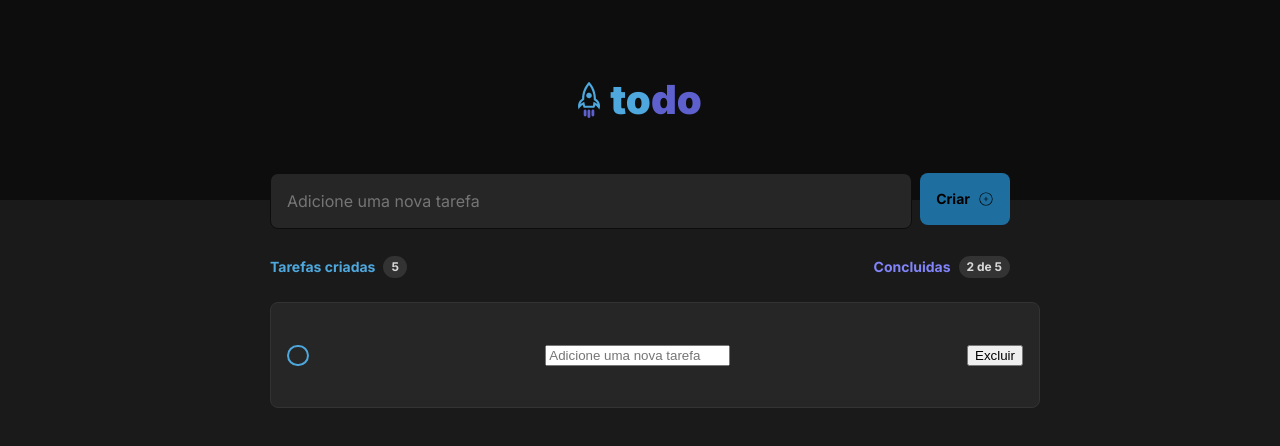
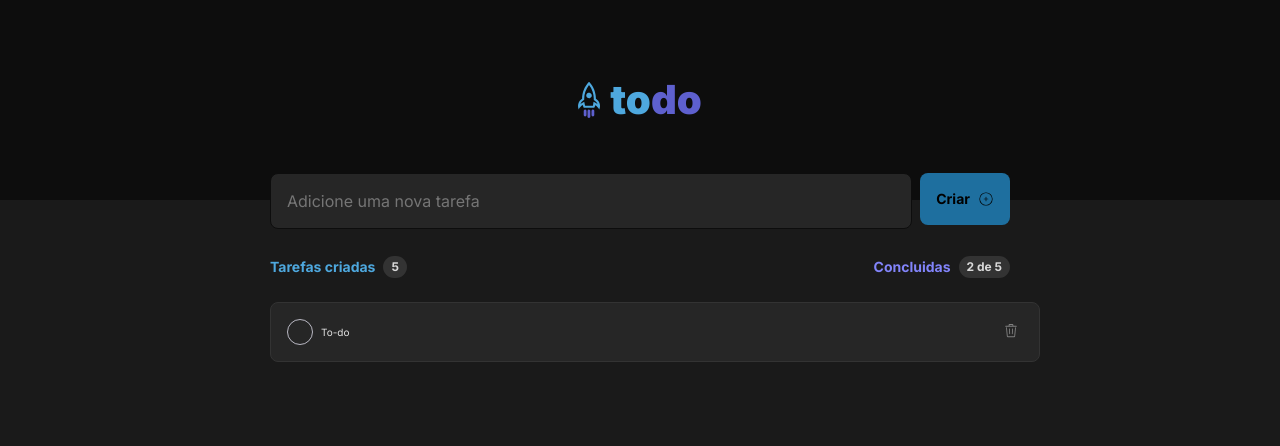
Before and after one commit to gabrielbrandaosales/todo-app-backend, a React (Vite) app in the folder frontend/: page / in a window 1280 px wide. Shown: the top 446 px of the page. Built offline with nearby package versions, Linux system fonts and the light colour scheme.

Commit message:
:sparkles: feat: button delete

```diff
--- a/frontend/src/Components/NewTask/index.tsx
+++ b/frontend/src/Components/NewTask/index.tsx
@@ -1,21 +1,29 @@
+import { GoTrash } from 'react-icons/go';
 import './styles.css';
 
 const NewTask = () => {
   return (
-    <div className="item">
-      <div className="checkbox-wrapper-18">
-        <div className="round">
-          <input type="checkbox" id="checkbox-18" />
-          <label htmlFor="checkbox-18"></label>
-        </div>
-      </div>
-
+    <div className="checkbox-wrapper-15 item">
       <input
-        className="title"
-        type="text"
-        placeholder="Adicione uma nova tarefa"
+        className="inp-cbx"
+        id="cbx-15"
+        type="checkbox"
+        style={{ display: 'none' }}
       />
-      <button>Excluir</button>
+      <label className="cbx" htmlFor="cbx-15">
+        <span>
+          <svg width="12px" height="9px" viewBox="0 0 12 9">
+            <polyline points="1 5 4 8 11 1"></polyline>
+          </svg>
+        </span>
+        <span>To-do</span>
+      </label>
+      <button
+        aria-label="Excluir tarefa"
+        title="Excluir tarefa"
+        className="btn-trash">
+        <GoTrash size={14} />
+      </button>
     </div>
   );
 };
--- a/frontend/src/Components/NewTask/styles.css
+++ b/frontend/src/Components/NewTask/styles.css
@@ -5,7 +5,6 @@
   align-items: center;
 
   width: 736px;
-  height: 72px;
   gap: 12px;
   border-radius: 8px;
   border-width: 1px;
@@ -15,56 +14,116 @@
 
   border: 1px solid var(--gray-400);
 }
-.checkbox-wrapper-18 .round {
-  position: relative;
+
+.btn-trash {
+  padding: 0;
+  margin: 0;
+  height: 24px;
+  width: 24px;
+  border: 4px;
+  background-color: transparent;
+  color: var(--gray-300);
+  cursor: pointer;
 }
 
-.checkbox-wrapper-18 .round label {
-  background-color: transparent;
-  border: 2px solid var(--blue);
-  border-radius: 50%;
-  cursor: pointer;
-  height: 17.5px;
-  width: 17.5px;
-  display: block;
+.btn-trash:hover {
+  color: var(--danger);
+  height: 24px;
+  width: 24px;
+  border-radius: 4px;
+  background-color: var(--gray-400);
 }
 
-.checkbox-wrapper-18 .round label:after {
-  border: 2px solid var(--gray-100);
-  border-top: none;
-  border-right: none;
+.checkbox-wrapper-15 .cbx {
+  -webkit-user-select: none;
+  user-select: none;
+  -webkit-tap-highlight-color: transparent;
+  cursor: pointer;
+}
+.checkbox-wrapper-15 .cbx span {
+  display: inline-block;
+  vertical-align: middle;
+  transform: translate3d(0, 0, 0);
+}
+.checkbox-wrapper-15 .cbx span:first-child {
+  position: relative;
+  width: 24px;
+  height: 24px;
+  border-radius: 50%;
+  transform: scale(1);
+  vertical-align: middle;
+  border: 1px solid #b9b8c3;
+  transition: all 0.2s ease;
+}
+.checkbox-wrapper-15 .cbx span:first-child svg {
+  position: absolute;
+  z-index: 1;
+  top: 8px;
+  left: 6px;
+  fill: none;
+  stroke: white;
+  stroke-width: 2;
+  stroke-linecap: round;
+  stroke-linejoin: round;
+  stroke-dasharray: 16px;
+  stroke-dashoffset: 16px;
+  transition: all 0.3s ease;
+  transition-delay: 0.1s;
+  transform: translate3d(0, 0, 0);
+}
+.checkbox-wrapper-15 .cbx span:first-child:before {
   content: '';
+  width: 100%;
+  height: 100%;
+  background: #506eec;
+  display: block;
+  transform: scale(0);
+  opacity: 1;
+  border-radius: 50%;
+  transition-delay: 0.2s;
+}
+.checkbox-wrapper-15 .cbx span:last-child {
+  margin-left: 8px;
+}
+.checkbox-wrapper-15 .cbx span:last-child:after {
+  content: '';
+  position: absolute;
+  top: 8px;
+  left: 0;
+  height: 1px;
+  width: 100%;
+  background: #b9b8c3;
+  transform-origin: 0 0;
+  transform: scaleX(0);
+}
+.checkbox-wrapper-15 .cbx:hover span:first-child {
+  border-color: #3c53c7;
+}
+
+.checkbox-wrapper-15 .inp-cbx:checked + .cbx span:first-child {
+  border-color: #3c53c7;
+  background: #3c53c7;
+  animation: check-15 0.6s ease;
+}
+.checkbox-wrapper-15 .inp-cbx:checked + .cbx span:first-child svg {
+  stroke-dashoffset: 0;
+}
+.checkbox-wrapper-15 .inp-cbx:checked + .cbx span:first-child:before {
+  transform: scale(2.2);
   opacity: 0;
-  position: absolute;
-  top: 5px;
-  transform: rotate(-45deg);
-  width: 7.308433884473482px;
-  height: 4.692890563758084px;
-  left: 6px;
+  transition: all 0.6s ease;
+}
+.checkbox-wrapper-15 .inp-cbx:checked + .cbx span:last-child {
+  color: #b9b8c3;
+  transition: all 0.3s ease;
+}
+.checkbox-wrapper-15 .inp-cbx:checked + .cbx span:last-child:after {
+  transform: scaleX(1);
   transition: all 0.3s ease;
 }
 
-.checkbox-wrapper-18 .round input[type='checkbox'] {
-  visibility: hidden;
-  display: none;
-  opacity: 0;
+@keyframes check-15 {
+  50% {
+    transform: scale(1.2);
+  }
 }
-
-.checkbox-wrapper-18 .round input[type='checkbox']:checked + label {
-  background-color: var(--purple-dark);
-  border-color: transparent;
-}
-
-.checkbox-wrapper-18 .round input[type='checkbox']:checked + label:after {
-  opacity: 1;
-}
-
-.checkbox-wrapper-18 .round input[type='checkbox']:hover + label {
-  border-color: var(--blue-dark);
-}
-
-.checkbox-wrapper-18 .round input[type='checkbox']:hover:checked + label {
-  background-color: var(--purple);
-  border-color: transparent;
-  transition: all 0.5s ease;
-}
```
